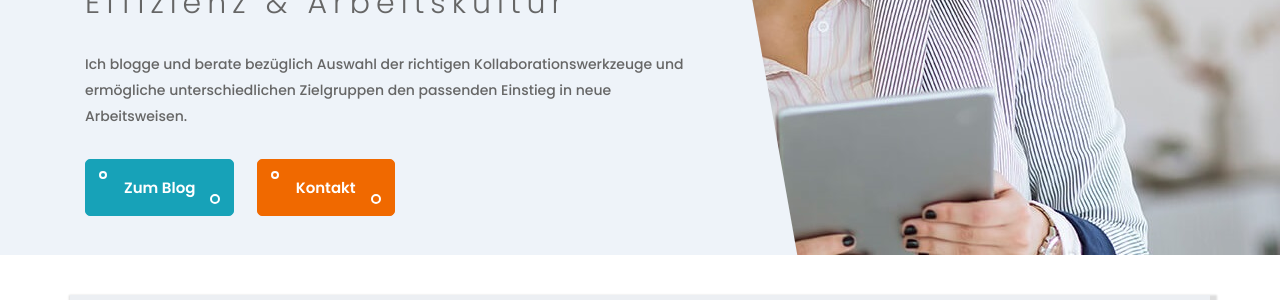
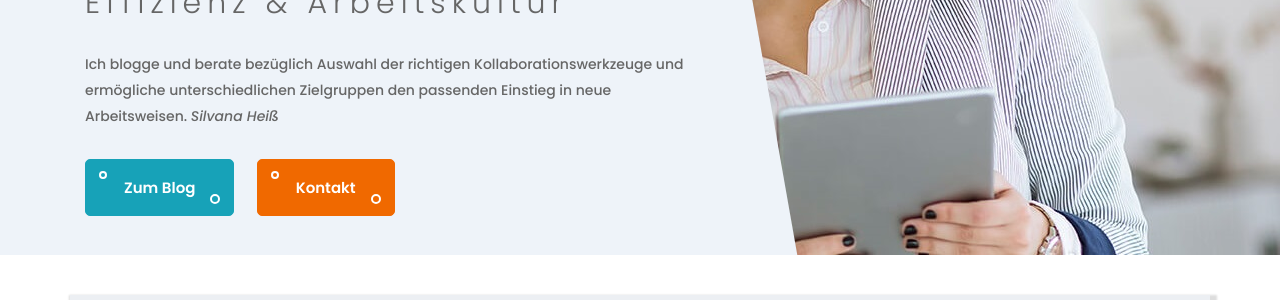
Before and after one commit to maehkster/maehkster.github.io, a Jekyll site: the page built from index.html, in a window 1280 px wide and 900 px high, scrolled down 341 px. Shown: the part 154-454 px from the top of the window. Built offline with Jekyll 4.4.1, drawn with Linux system fonts in a browser that asks for light colours.

Commit message:
adds signature to hero

```diff
--- a/_includes/hero_area.html
+++ b/_includes/hero_area.html
@@ -11,7 +11,7 @@
                         selbstbewusst meistern ...<span>  <span></span> </span>
                     </h1>
                     <span class="wow fadeInLeft" data-wow-duration="1.2s" data-wow-delay="0.8s" style="visibility: visible; animation-duration: 1.2s; animation-delay: 0.8s; animation-name: fadeInLeft;">Effizienz & Arbeitskultur</span>
-                    <p class="wow fadeInLeft" data-wow-duration="1.2s" data-wow-delay="1.3s" style="visibility: visible; animation-duration: 1.2s; animation-delay: 1.3s; animation-name: fadeInLeft;">Ich blogge und berate bezüglich Auswahl der richtigen Kollaborationswerkzeuge und ermögliche unterschiedlichen Zielgruppen den passenden Einstieg in neue Arbeitsweisen.</p>
+                    <p class="wow fadeInLeft" data-wow-duration="1.2s" data-wow-delay="1.3s" style="visibility: visible; animation-duration: 1.2s; animation-delay: 1.3s; animation-name: fadeInLeft;">Ich blogge und berate bezüglich Auswahl der richtigen Kollaborationswerkzeuge und ermögliche unterschiedlichen Zielgruppen den passenden Einstieg in neue Arbeitsweisen. <em>Silvana Heiß</em></p>
                     <!-- <span class="wow fadeInLeft" data-wow-duration="1.2s" data-wow-delay="1.5s">Digitale Kollaboration bedeutet...</span> -->
                     <!-- <p class="wow fadeInLeft" data-wow-duration="1.2s" data-wow-delay="2s">Die Investition in digitale Office-Werkzeuge führt nicht zwangsläufig zu Produktivitätssteigerungen.</p> -->
                     <ul class="wow fadeInLeft" data-wow-duration="1.2s" data-wow-delay="1.5s" >
```
